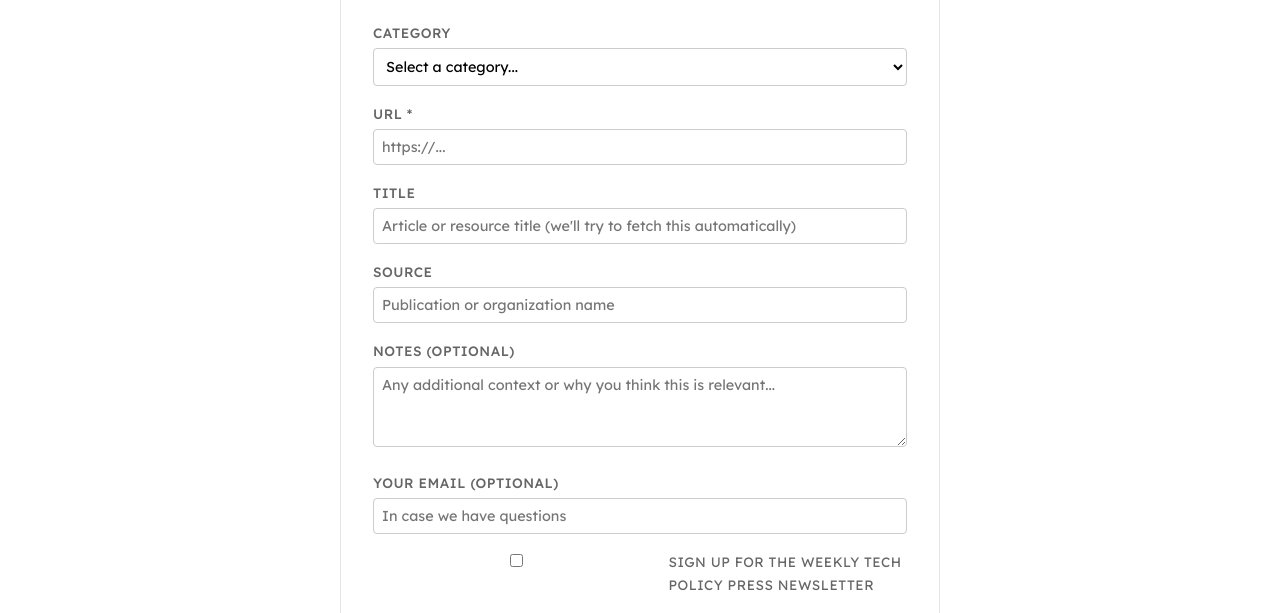
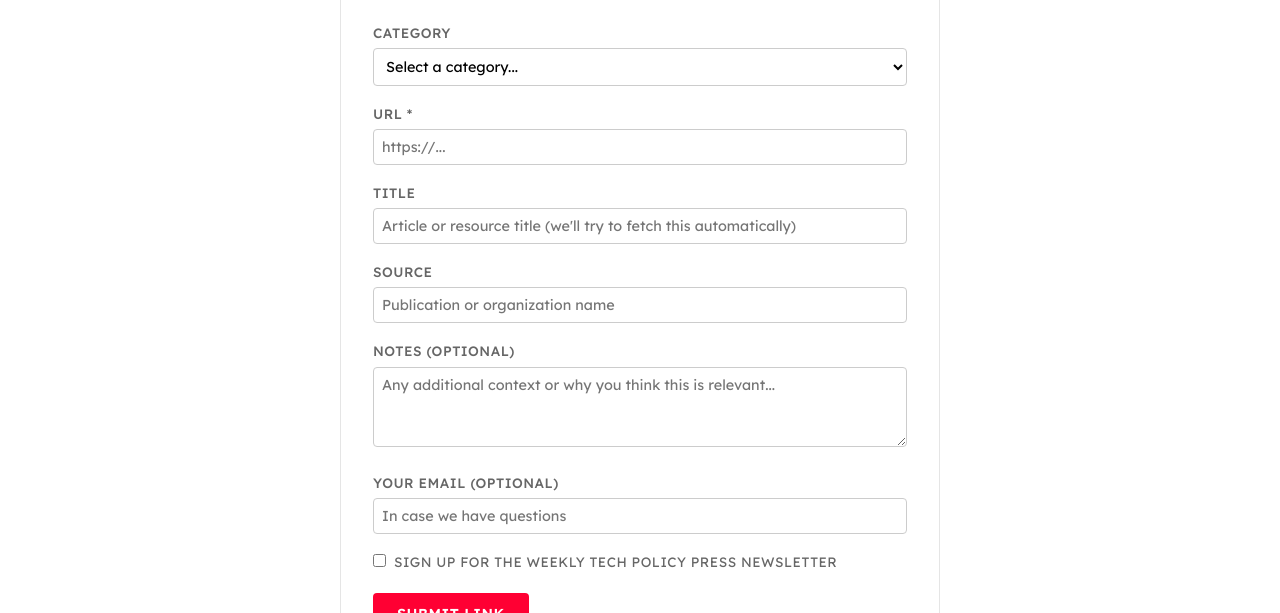
Before and after one commit to justinhendrix/tech-policy-wire, a website: page public/submit.html in a window 1280 px wide. Shown: the part 319-932 px from the top of the page. Drawn offline with Linux system fonts and the light colour scheme; a web font is replaced by a local one.

Commit message:
Fix newsletter checkbox layout for Firefox/Safari

```diff
--- a/public/submit.html
+++ b/public/submit.html
@@ -149,8 +149,8 @@
         </div>
 
         <div class="form-group" style="display: flex; align-items: flex-start; gap: 0.5rem;">
-          <input type="checkbox" id="newsletter-signup" name="newsletter-signup" style="margin-top: 0.25rem;">
-          <label for="newsletter-signup" style="font-weight: normal; cursor: pointer;">Sign up for the weekly Tech Policy Press newsletter</label>
+          <input type="checkbox" id="newsletter-signup" name="newsletter-signup" style="flex-shrink: 0; margin-top: 0.25rem; width: auto;">
+          <label for="newsletter-signup" style="font-weight: normal; cursor: pointer; flex: 1;">Sign up for the weekly Tech Policy Press newsletter</label>
         </div>
 
         <button type="submit" class="btn" id="submit-btn">Submit Link</button>
```
